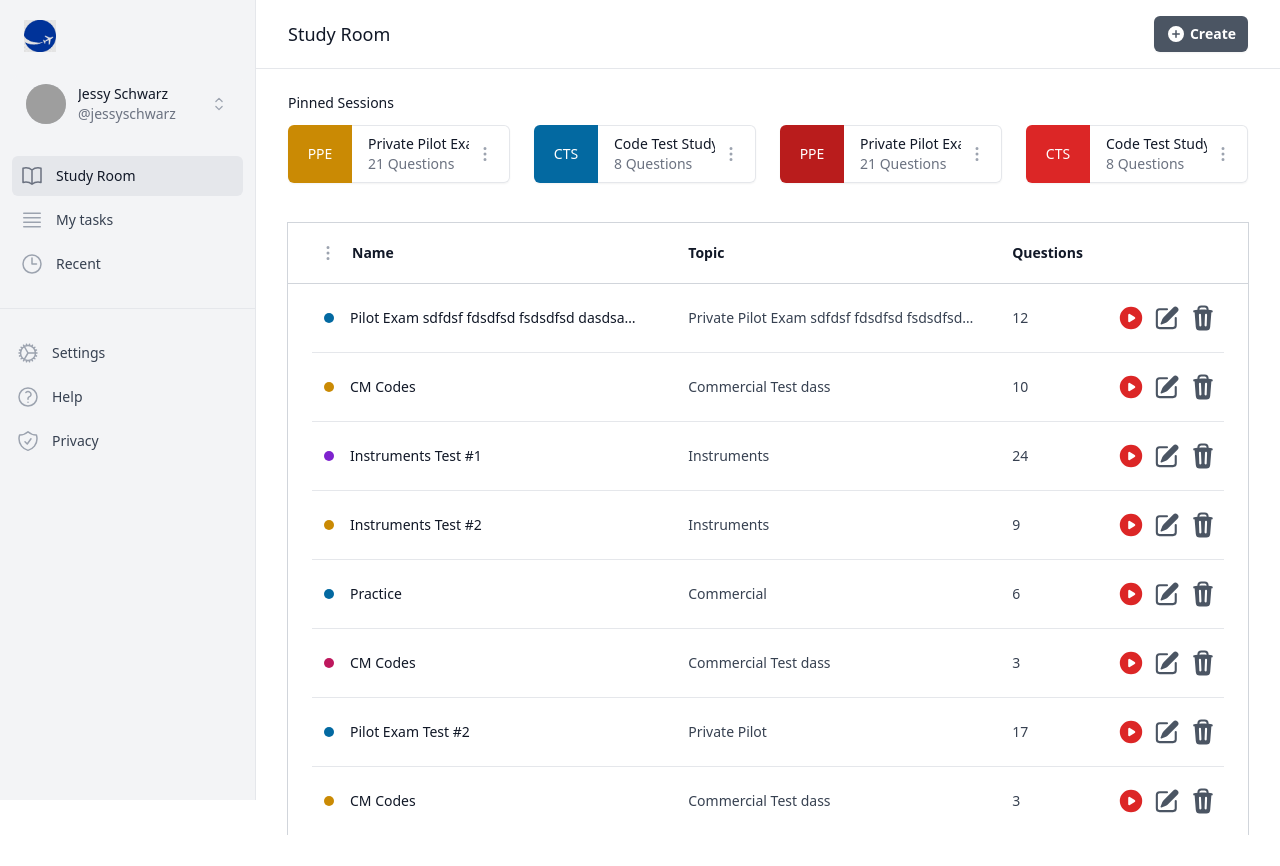
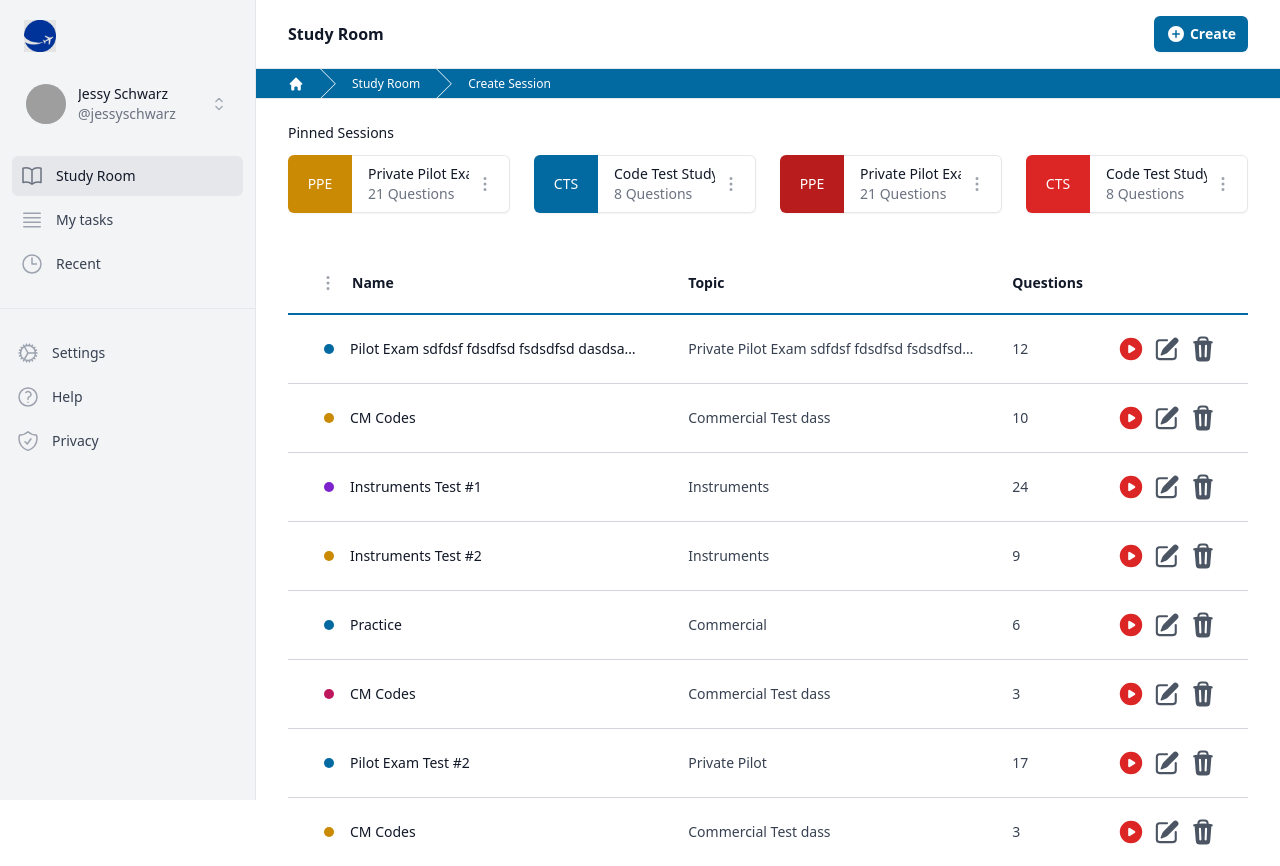
Before and after one commit to maariyadiminsky/pilot-buddy, a React (Create React App) app: page / in a window 1280 px wide. Before the commit the page ends 835 px from the top, so only its background shows below. Built offline with nearby package versions, Linux system fonts and the light colour scheme; grey boxes are pictures that could not be loaded; a web font is replaced by a local one.

Commit message:
add breadcrumbs and cleaned up styles

```diff
--- /dev/null
+++ b/src/modules/common/components/Breadcrumbs.tsx
@@ -0,0 +1,45 @@
+import { HomeIcon } from '@heroicons/react/20/solid';
+
+const pages = [
+  { name: 'Study Room', href: '#', current: false },
+  { name: 'Create Session', href: '#', current: true },
+];
+
+const Breadcrumbs = () => (
+  <nav className="flex border-b border-gray-200 bg-sky-700" aria-label="Breadcrumb">
+    <ol className="mx-left flex w-full max-w-screen-xl space-x-4 px-4 sm:px-6 lg:px-8">
+      <li className="flex">
+        <div className="flex items-center">
+          <a href="#" className="text-white hover:text-sky-700">
+            <HomeIcon className="h-4 w-4 flex-shrink-0" aria-hidden="true" />
+            <span className="sr-only">Home</span>
+          </a>
+        </div>
+      </li>
+      {pages.map((page) => (
+        <li key={page.name} className="flex">
+          <div className="flex items-center">
+            <svg
+              className="h-full w-4 flex-shrink-0 text-white"
+              viewBox="0 0 24 44"
+              preserveAspectRatio="none"
+              fill="currentColor"
+              aria-hidden="true"
+            >
+              <path d="M.293 0l22 22-22 22h1.414l22-22-22-22H.293z" />
+            </svg>
+            <a
+              href={page.href}
+              className="ml-4 text-sm font-n subpixel-antialiased lg:text-xs text-white hover:text-sky-700"
+              aria-current={page.current ? 'page' : undefined}
+            >
+              {page.name}
+            </a>
+          </div>
+        </li>
+      ))}
+    </ol>
+  </nav>
+);
+
+export default Breadcrumbs;
--- a/src/modules/common/components/PageWrapper.tsx
+++ b/src/modules/common/components/PageWrapper.tsx
@@ -13,6 +13,7 @@ import SearchHeader from '@common/components/header/SearchHeader';
 import HeaderWithActions, {
   type HeaderActionItemType,
 } from '@common/components/header/HeaderWithActions';
+import Breadcrumbs from '@common/components/Breadcrumbs';
 
 import { type ChildrenType } from '@common/types';
 
@@ -50,6 +51,7 @@ const PageWrapper = ({ title, headerActions, children }: PageWrapperProps) => {
               /* @ts-ignore */
               actions={headerActions}
             />
+            <Breadcrumbs />
             {children}
           </>
         </main>
--- a/src/modules/common/components/header/HeaderWithActions.tsx
+++ b/src/modules/common/components/header/HeaderWithActions.tsx
@@ -12,7 +12,7 @@ const styles = {
   clear:
     'sm:order-0 order-1 ml-3 inline-flex items-center rounded-md bg-gray-100 text-gray-900 px-3 py-2 text-sm font-semibold shadow-sm ring-1 ring-inset ring-gray-300 hover:bg-gray-50 sm:ml-0',
   solid:
-    'sm:order-1 order-0 inline-flex items-center rounded-md bg-gray-600 px-3 py-2 text-sm font-semibold text-white shadow-sm hover:bg-sky-700 focus-visible:outline focus-visible:outline-2 focus-visible:outline-offset-2 focus-visible:outline-red-800 sm:ml-3',
+    'sm:order-1 order-0 inline-flex items-center rounded-md bg-sky-700 px-3 py-2 text-sm font-semibold text-white shadow-sm hover:bg-sky-800 focus-visible:outline focus-visible:outline-2 focus-visible:outline-offset-2 focus-visible:outline-red-800 sm:ml-3',
 };
 
 export interface HeaderActionItemType {
@@ -31,7 +31,9 @@ interface HeaderWithActionsProps {
 const HeaderWithActions = ({ title, actions }: HeaderWithActionsProps) => (
   <div className="border-b border-gray-200 px-4 py-4 sm:flex sm:items-center sm:justify-between sm:px-6 lg:px-8">
     <div className="min-w-0 flex-1">
-      <h1 className="text-lg font-normal leading-6 text-gray-900 sm:truncate">{title}</h1>
+      <h1 className="text-md font-semibold leading-6 text-gray-900 antialiased sm:truncate">
+        {title}
+      </h1>
     </div>
     <div className="mt-4 flex sm:ml-4 sm:mt-0">
       {actions?.map(({ text, srText, buttonType, icon, handleOnClick }) => {
--- a/src/modules/study-room/components/SessionsTable.tsx
+++ b/src/modules/study-room/components/SessionsTable.tsx
@@ -102,8 +102,8 @@ const SessionsTable = ({
   );
   return (
     <div className="px-4 sm:px-6 lg:px-8">
-      <div className="-mx-4 mt-10 ring-1 ring-gray-300 sm:mx-0">
-        <table className="min-w-full divide-y divide-gray-300">
+      <div className="-mx-4 mt-10 sm:mx-0 rounded-t-md">
+        <table className="min-w-full divide-y-2 divide-sky-700">
           <thead>
             <tr>
               <th scope="col" className="py-3.5 pl-4 pr-3 text-left text-sm text-gray-900 sm:pl-6">
@@ -131,7 +131,7 @@ const SessionsTable = ({
               <tr key={getUniqId()}>
                 <td
                   className={truthyString(
-                    planIdx === 0 ? '' : 'border-t border-transparent',
+                    planIdx === 0 ? '' : 'border-t border-gray-300',
                     'relative py-4 pl-4 pr-3 text-sm sm:pl-6'
                   )}
                 >
@@ -143,7 +143,7 @@ const SessionsTable = ({
                       )}
                       aria-hidden="true"
                     />
-                    <div className="font-medium text-gray-900 w-36 md:w-60 xl:w-72 truncate">
+                    <div className="font-medium antialiased text-gray-900 w-36 md:w-60 xl:w-72 truncate">
                       {name}
                     </div>
                   </div>
@@ -155,13 +155,13 @@ const SessionsTable = ({
                     </span>
                   </div>
                   {planIdx !== 0 ? (
-                    <div className="absolute -top-px left-6 right-0 h-px bg-gray-200" />
+                    <div className="absolute -top-px left-6 right-0 h-px bg-gray-300" />
                   ) : null}
                 </td>
                 {/* desktop */}
                 <td
                   className={truthyString(
-                    planIdx === 0 ? '' : 'border-t border-gray-200',
+                    planIdx === 0 ? '' : 'border-t border-gray-300',
                     'px-3 py-3.5 text-sm text-gray-700 sm:table-cell'
                   )}
                 >
@@ -169,7 +169,7 @@ const SessionsTable = ({
                 </td>
                 <td
                   className={truthyString(
-                    planIdx === 0 ? '' : 'border-t border-gray-200',
+                    planIdx === 0 ? '' : 'border-t border-gray-300',
                     'hidden px-3 py-3.5 text-sm text-gray-700 sm:table-cell'
                   )}
                 >
@@ -177,7 +177,7 @@ const SessionsTable = ({
                 </td>
                 <td
                   className={truthyString(
-                    planIdx === 0 ? '' : 'border-t border-transparent',
+                    planIdx === 0 ? '' : 'border-t border-gray-300',
                     'relative py-3.5 pl-3 pr-4 text-center text-sm font-medium sm:pr-6'
                   )}
                 >
@@ -215,7 +215,7 @@ const SessionsTable = ({
                     <span className="sr-only">Delete test</span>
                   </button>
                   {planIdx !== 0 ? (
-                    <div className="absolute -top-px left-0 right-6 h-px bg-gray-200" />
+                    <div className="absolute -top-px left-0 right-6 h-px bg-gray-300" />
                   ) : null}
                 </td>
               </tr>
--- a/src/modules/study-room/components/pinned-session/PinnedSessions.tsx
+++ b/src/modules/study-room/components/pinned-session/PinnedSessions.tsx
@@ -63,7 +63,7 @@ const PinnedSession = ({
           <li key={getUniqId(text)} className="col-span-1 flex rounded-md shadow-sm">
             <div
               className={truthyString(
-                'flex w-16 flex-shrink-0 items-center justify-center rounded-l-md text-sm font-medium text-white',
+                'flex w-16 antialiased first-letter:flex-shrink-0 items-center justify-center rounded-l-md text-sm font-medium text-white',
                 className
               )}
             >
@@ -74,7 +74,7 @@ const PinnedSession = ({
                 <button
                   type="button"
                   onClick={() => handleStartSession(id)}
-                  className="font-medium text-gray-900 hover:text-sky-700"
+                  className="font-medium text-gray-900 hover:text-sky-700 antialiased"
                 >
                   {text}
                 </button>
```
